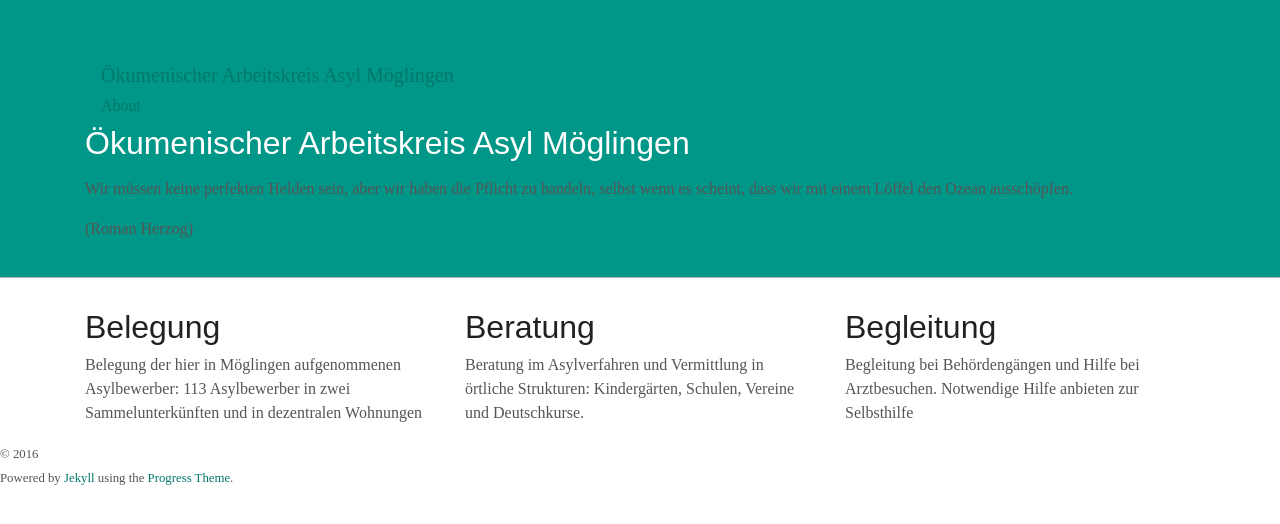
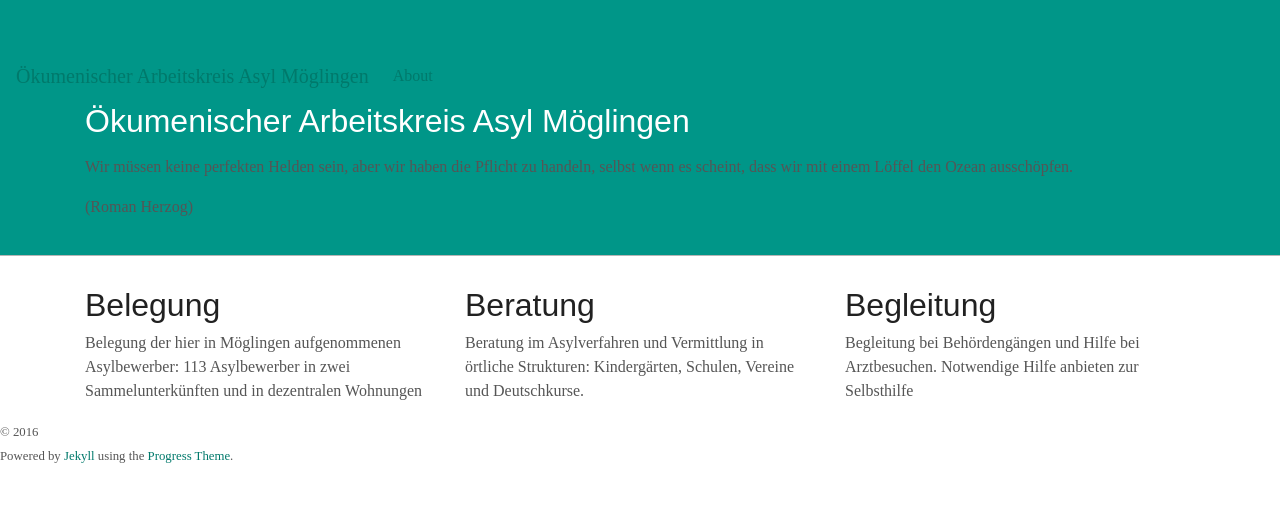
Before and after one commit to waldiTM/oeakam, a Jekyll site: the page built from index.html, in a window 1280 px wide. Shown: the top 524 px of the page. Built offline with Jekyll 4.4.1, drawn with Linux system fonts in a browser that asks for light colours.

Commit message:
Add missing classes

```diff
--- a/index.html
+++ b/index.html
@@ -6,20 +6,20 @@
 
   <body>
     <header class="site-header">
-      <div class="container">
-        <nav class="navbar">
+      <nav class="navbar navbar-toggleable-md">
         <a class="navbar-brand" href="{{ "/" | relative_url }}">{{ site.title }}</a>
-          <ul class="nav navbar-nav pull-xs-right">
+        <ul class="navbar-nav">
         {% for link in site.data.navigation %}
           {% if link.href == page.dir %}
             {% assign class = "current" %}
           {% else %}
             {% assign class = "normal" %}
           {% endif %}
-            <li><a href="{{ link.href | relative_url }}">{{ link.title }}</a></li>
+          <li class="nav-item"><a class="nav-link" href="{{ link.href | relative_url }}">{{ link.title }}</a></li>
         {% endfor %}
         </ul>
       </nav>
+      <div class="container">
         <h1 class="site-title">{{ site.title }}</h1>
         <p class="lead blog-description"><blockquote>Wir müssen keine perfekten Helden sein,
         aber wir haben die Pflicht zu handeln,
```
Lines whose indentation alone changed are shown as unchanged.
